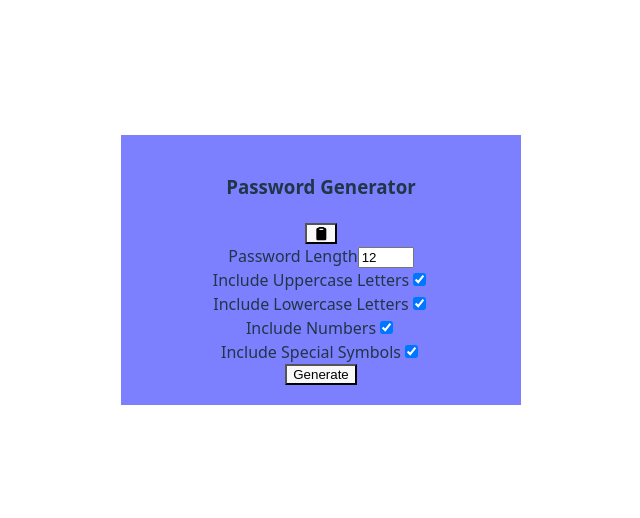
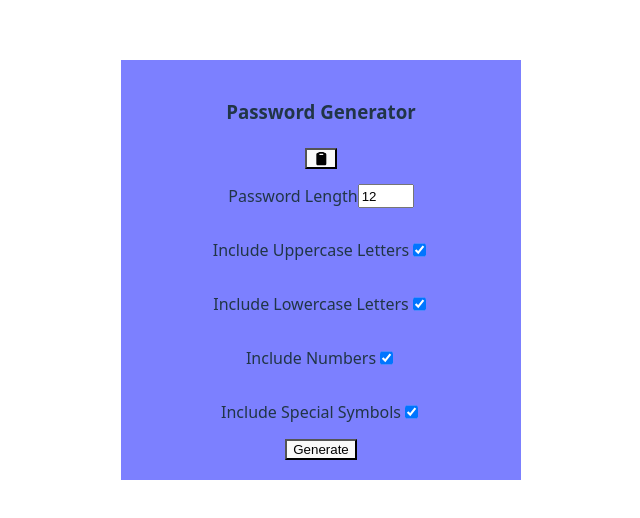
Before and after one commit to Omarf8/password-generator, a React (Vite) app: page / in a window 1280 px wide. Shown: the part 130-648 px from the top of the page, without its empty margins (319-959 px from the left). Built offline with nearby package versions, Linux system fonts and the light colour scheme.

Commit message:
Add CSS to settings field

```diff
--- a/src/index.css
+++ b/src/index.css
@@ -45,6 +45,16 @@ body {
   max-width: 400px;
 }
 
+#settings {
+  width: 100%;
+}
+
+.setting {
+  margin: 15px 0px;
+  display: flex;
+  justify-content: space-between;
+}
+
 /* button {
   border-radius: 8px;
   border: 1px solid transparent;
```
